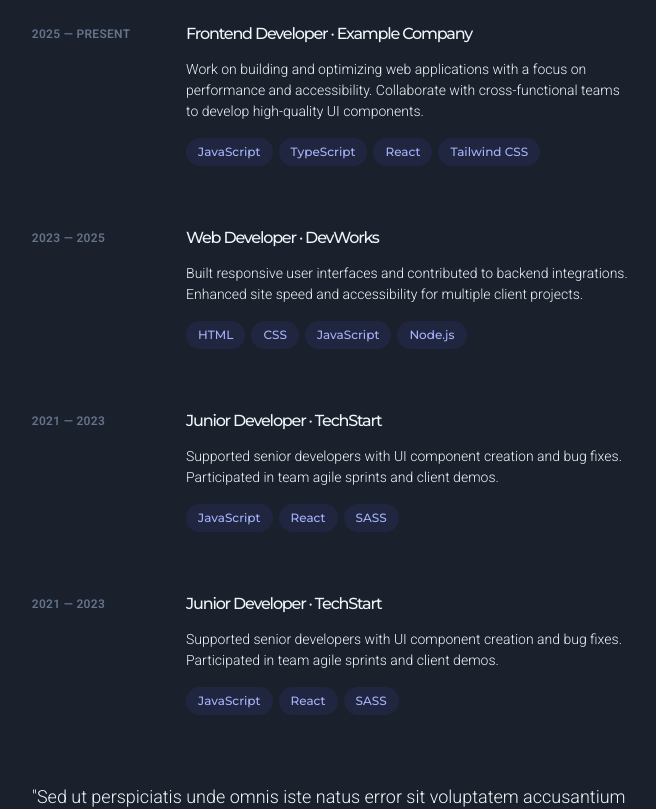
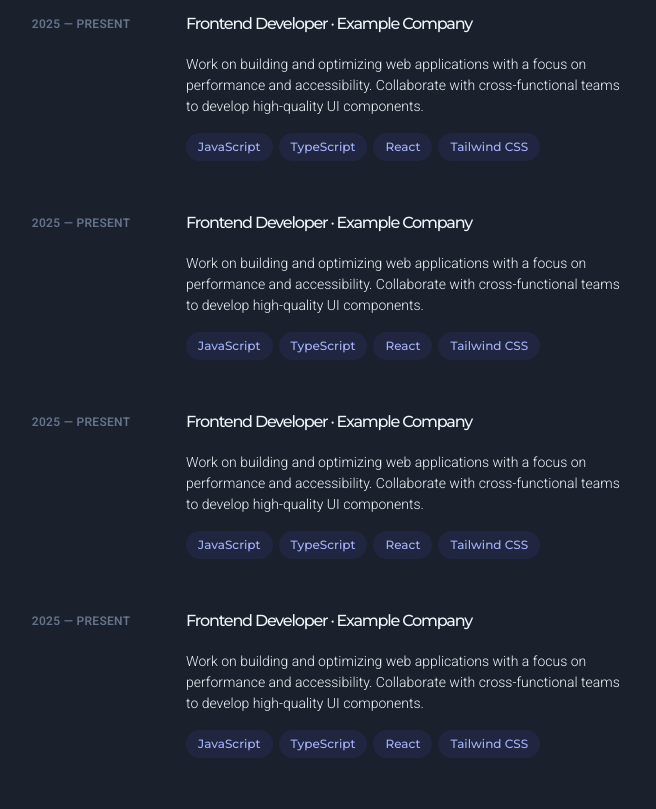
Before and after one commit to devmoenagy/monagy.com, a React (Create React App) app in the folder client/: page / in a window 1280 px wide. Shown: the part 700-1509 px from the top of the page, without its empty margins (599-1255 px from the left). Built offline with nearby package versions, Linux system fonts and the light colour scheme.

Commit message:
Cards Padding

```diff
--- a/client/src/pages/Home.tsx
+++ b/client/src/pages/Home.tsx
@@ -139,59 +139,55 @@ const Home = () => {
             <ol className="list-none">
               <li className="mb-12">
                 <div className="group relative grid pb-1 transition-all sm:grid-cols-8 sm:gap-8 md:gap-4 lg:hover:!opacity-100 lg:group-hover/list:opacity-50">
-                  <div className="absolute -inset-x-4 -inset-y-4 z-0 hidden rounded-md transition motion-reduce:transition-none lg:-inset-x-6 lg:block lg:group-hover:bg-slate-100 dark:lg:group-hover:bg-slate-800/50 lg:group-hover:shadow-[inset_0_1px_0_0_rgba(148,163,184,0.1)] lg:group-hover:drop-shadow-lg"></div>
-                  <header className="z-10 mb-2 lg:mt-3 text-xs font-semibold uppercase tracking-wide text-slate-500 sm:col-span-2">
+                  {/* Background Hover Effect with Increased Padding */}
+                  <div className="absolute -inset-x-4 -inset-y-5 z-0 hidden rounded-md transition motion-reduce:transition-none lg:-inset-x-6 lg:block lg:group-hover:bg-slate-100 dark:lg:group-hover:bg-slate-800/50 lg:group-hover:shadow-[inset_0_1px_0_0_rgba(148,163,184,0.1)] lg:group-hover:drop-shadow-lg"></div>
+
+                  {/* Left Section: Ensure Date is at the Top */}
+                  <header className="z-10 mt-0.5 mb-4 text-xs font-semibold uppercase tracking-wide text-slate-500 sm:col-span-2 flex items-start">
                     2025 — Present
                   </header>
-                  <div className="z-10 sm:col-span-6">
-                    <h3 className="font-medium leading-snug text-text">
-                      <div>
+
+                  {/* Right Section: Ensure Title is Fully Flush */}
+                  <div className="z-10 sm:col-span-6 flex flex-col items-start">
+                    <h3 className="font-medium leading-snug text-text flex items-start">
                       <a
                         className="inline-flex items-baseline font-medium leading-tight text-text hover:text-indigo-300 focus-visible:text-indigo-300 group/link text-base"
                         href="https://www.example.com"
                         target="_blank"
                         rel="noreferrer noopener"
                       >
-                          <span className="absolute -inset-x-4 -inset-y-2.5 hidden rounded md:-inset-x-6 md:-inset-y-4 lg:block"></span>
-                          <span>
-                            Frontend Developer ·{" "}
-                            <span className="inline-block">
-                              Example Company
-                            </span>
+                        <span className="absolute -inset-x-4 -inset-y-2.5 hidden rounded md:-inset-x-6 md:-inset-y-3 lg:block"></span>
+
+                        {/* Remove inline-block and ensure alignment */}
+                        <span className="flex items-start">
+                          Frontend Developer · Example Company
                         </span>
                       </a>
-                      </div>
                     </h3>
+
                     <p className="mt-2 text-sm leading-normal">
                       Work on building and optimizing web applications with a
                       focus on performance and accessibility. Collaborate with
                       cross-functional teams to develop high-quality UI
                       components.
                     </p>
+
                     <ul
                       className="mt-2 flex flex-wrap"
                       aria-label="Technologies used"
                     >
-                      <li className="mr-1.5 mt-2">
+                      {[
+                        "JavaScript",
+                        "TypeScript",
+                        "React",
+                        "Tailwind CSS",
+                      ].map((tech) => (
+                        <li key={tech} className="mr-1.5 mt-2">
                           <div className="flex items-center rounded-full bg-indigo-500/10 px-3 py-1 text-xs font-medium leading-5 text-indigo-300">
-                          JavaScript
+                            {tech}
                           </div>
                         </li>
-                      <li className="mr-1.5 mt-2">
-                        <div className="flex items-center rounded-full bg-indigo-500/10 px-3 py-1 text-xs font-medium leading-5 text-indigo-300">
-                          TypeScript
-                        </div>
-                      </li>
-                      <li className="mr-1.5 mt-2">
-                        <div className="flex items-center rounded-full bg-indigo-500/10 px-3 py-1 text-xs font-medium leading-5 text-indigo-300">
-                          React
-                        </div>
-                      </li>
-                      <li className="mr-1.5 mt-2">
-                        <div className="flex items-center rounded-full bg-indigo-500/10 px-3 py-1 text-xs font-medium leading-5 text-indigo-300">
-                          Tailwind CSS
-                        </div>
-                      </li>
+                      ))}
                     </ul>
                   </div>
                 </div>
@@ -199,56 +195,55 @@ const Home = () => {
 
               <li className="mb-12">
                 <div className="group relative grid pb-1 transition-all sm:grid-cols-8 sm:gap-8 md:gap-4 lg:hover:!opacity-100 lg:group-hover/list:opacity-50">
-                  <div className="absolute -inset-x-4 -inset-y-4 z-0 hidden rounded-md transition motion-reduce:transition-none lg:-inset-x-6 lg:block lg:group-hover:bg-slate-100 dark:lg:group-hover:bg-slate-800/50 lg:group-hover:shadow-[inset_0_1px_0_0_rgba(148,163,184,0.1)] lg:group-hover:drop-shadow-lg"></div>
-                  <header className="z-10 mb-2 lg:mt-3 text-xs font-semibold uppercase tracking-wide text-slate-500 sm:col-span-2">
-                    2023 — 2025
+                  {/* Background Hover Effect with Increased Padding */}
+                  <div className="absolute -inset-x-4 -inset-y-5 z-0 hidden rounded-md transition motion-reduce:transition-none lg:-inset-x-6 lg:block lg:group-hover:bg-slate-100 dark:lg:group-hover:bg-slate-800/50 lg:group-hover:shadow-[inset_0_1px_0_0_rgba(148,163,184,0.1)] lg:group-hover:drop-shadow-lg"></div>
+
+                  {/* Left Section: Ensure Date is at the Top */}
+                  <header className="z-10 mt-0.5 mb-4 text-xs font-semibold uppercase tracking-wide text-slate-500 sm:col-span-2 flex items-start">
+                    2025 — Present
                   </header>
-                  <div className="z-10 sm:col-span-6">
-                    <h3 className="font-medium leading-snug text-text">
-                      <div>
+
+                  {/* Right Section: Ensure Title is Fully Flush */}
+                  <div className="z-10 sm:col-span-6 flex flex-col items-start">
+                    <h3 className="font-medium leading-snug text-text flex items-start">
                       <a
                         className="inline-flex items-baseline font-medium leading-tight text-text hover:text-indigo-300 focus-visible:text-indigo-300 group/link text-base"
-                          href="https://www.devworks.com"
+                        href="https://www.example.com"
                         target="_blank"
                         rel="noreferrer noopener"
                       >
-                          <span className="absolute -inset-x-4 -inset-y-2.5 hidden rounded md:-inset-x-6 md:-inset-y-4 lg:block"></span>
-                          <span>
-                            Web Developer ·{" "}
-                            <span className="inline-block">DevWorks</span>
+                        <span className="absolute -inset-x-4 -inset-y-2.5 hidden rounded md:-inset-x-6 md:-inset-y-3 lg:block"></span>
+
+                        {/* Remove inline-block and ensure alignment */}
+                        <span className="flex items-start">
+                          Frontend Developer · Example Company
                         </span>
                       </a>
-                      </div>
                     </h3>
+
                     <p className="mt-2 text-sm leading-normal">
-                      Built responsive user interfaces and contributed to
-                      backend integrations. Enhanced site speed and
-                      accessibility for multiple client projects.
+                      Work on building and optimizing web applications with a
+                      focus on performance and accessibility. Collaborate with
+                      cross-functional teams to develop high-quality UI
+                      components.
                     </p>
+
                     <ul
                       className="mt-2 flex flex-wrap"
                       aria-label="Technologies used"
                     >
-                      <li className="mr-1.5 mt-2">
+                      {[
+                        "JavaScript",
+                        "TypeScript",
+                        "React",
+                        "Tailwind CSS",
+                      ].map((tech) => (
+                        <li key={tech} className="mr-1.5 mt-2">
                           <div className="flex items-center rounded-full bg-indigo-500/10 px-3 py-1 text-xs font-medium leading-5 text-indigo-300">
-                          HTML
+                            {tech}
                           </div>
                         </li>
-                      <li className="mr-1.5 mt-2">
-                        <div className="flex items-center rounded-full bg-indigo-500/10 px-3 py-1 text-xs font-medium leading-5 text-indigo-300">
-                          CSS
-                        </div>
-                      </li>
-                      <li className="mr-1.5 mt-2">
-                        <div className="flex items-center rounded-full bg-indigo-500/10 px-3 py-1 text-xs font-medium leading-5 text-indigo-300">
-                          JavaScript
-                        </div>
-                      </li>
-                      <li className="mr-1.5 mt-2">
-                        <div className="flex items-center rounded-full bg-indigo-500/10 px-3 py-1 text-xs font-medium leading-5 text-indigo-300">
-                          Node.js
-                        </div>
-                      </li>
+                      ))}
                     </ul>
                   </div>
                 </div>
@@ -256,51 +251,55 @@ const Home = () => {
 
               <li className="mb-12">
                 <div className="group relative grid pb-1 transition-all sm:grid-cols-8 sm:gap-8 md:gap-4 lg:hover:!opacity-100 lg:group-hover/list:opacity-50">
-                  <div className="absolute -inset-x-4 -inset-y-4 z-0 hidden rounded-md transition motion-reduce:transition-none lg:-inset-x-6 lg:block lg:group-hover:bg-slate-100 dark:lg:group-hover:bg-slate-800/50 lg:group-hover:shadow-[inset_0_1px_0_0_rgba(148,163,184,0.1)] lg:group-hover:drop-shadow-lg"></div>
-                  <header className="z-10 mb-2 lg:mt-3 text-xs font-semibold uppercase tracking-wide text-slate-500 sm:col-span-2">
-                    2021 — 2023
+                  {/* Background Hover Effect with Increased Padding */}
+                  <div className="absolute -inset-x-4 -inset-y-5 z-0 hidden rounded-md transition motion-reduce:transition-none lg:-inset-x-6 lg:block lg:group-hover:bg-slate-100 dark:lg:group-hover:bg-slate-800/50 lg:group-hover:shadow-[inset_0_1px_0_0_rgba(148,163,184,0.1)] lg:group-hover:drop-shadow-lg"></div>
+
+                  {/* Left Section: Ensure Date is at the Top */}
+                  <header className="z-10 mt-0.5 mb-4 text-xs font-semibold uppercase tracking-wide text-slate-500 sm:col-span-2 flex items-start">
+                    2025 — Present
                   </header>
-                  <div className="z-10 sm:col-span-6">
-                    <h3 className="font-medium leading-snug text-text">
-                      <div>
+
+                  {/* Right Section: Ensure Title is Fully Flush */}
+                  <div className="z-10 sm:col-span-6 flex flex-col items-start">
+                    <h3 className="font-medium leading-snug text-text flex items-start">
                       <a
                         className="inline-flex items-baseline font-medium leading-tight text-text hover:text-indigo-300 focus-visible:text-indigo-300 group/link text-base"
-                          href="https://www.techstart.com"
+                        href="https://www.example.com"
                         target="_blank"
                         rel="noreferrer noopener"
                       >
-                          <span className="absolute -inset-x-4 -inset-y-2.5 hidden rounded md:-inset-x-6 md:-inset-y-4 lg:block"></span>
-                          <span>
-                            Junior Developer ·{" "}
-                            <span className="inline-block">TechStart</span>
+                        <span className="absolute -inset-x-4 -inset-y-2.5 hidden rounded md:-inset-x-6 md:-inset-y-3 lg:block"></span>
+
+                        {/* Remove inline-block and ensure alignment */}
+                        <span className="flex items-start">
+                          Frontend Developer · Example Company
                         </span>
                       </a>
-                      </div>
                     </h3>
+
                     <p className="mt-2 text-sm leading-normal">
-                      Supported senior developers with UI component creation and
-                      bug fixes. Participated in team agile sprints and client
-                      demos.
+                      Work on building and optimizing web applications with a
+                      focus on performance and accessibility. Collaborate with
+                      cross-functional teams to develop high-quality UI
+                      components.
                     </p>
+
                     <ul
                       className="mt-2 flex flex-wrap"
                       aria-label="Technologies used"
                     >
-                      <li className="mr-1.5 mt-2">
+                      {[
+                        "JavaScript",
+                        "TypeScript",
+                        "React",
+                        "Tailwind CSS",
+                      ].map((tech) => (
+                        <li key={tech} className="mr-1.5 mt-2">
                           <div className="flex items-center rounded-full bg-indigo-500/10 px-3 py-1 text-xs font-medium leading-5 text-indigo-300">
-                          JavaScript
+                            {tech}
                           </div>
                         </li>
-                      <li className="mr-1.5 mt-2">
-                        <div className="flex items-center rounded-full bg-indigo-500/10 px-3 py-1 text-xs font-medium leading-5 text-indigo-300">
-                          React
-                        </div>
-                      </li>
-                      <li className="mr-1.5 mt-2">
-                        <div className="flex items-center rounded-full bg-indigo-500/10 px-3 py-1 text-xs font-medium leading-5 text-indigo-300">
-                          SASS
-                        </div>
-                      </li>
+                      ))}
                     </ul>
                   </div>
                 </div>
@@ -308,57 +307,59 @@ const Home = () => {
 
               <li className="mb-12">
                 <div className="group relative grid pb-1 transition-all sm:grid-cols-8 sm:gap-8 md:gap-4 lg:hover:!opacity-100 lg:group-hover/list:opacity-50">
-                  <div className="absolute -inset-x-4 -inset-y-4 z-0 hidden rounded-md transition motion-reduce:transition-none lg:-inset-x-6 lg:block lg:group-hover:bg-slate-100 dark:lg:group-hover:bg-slate-800/50 lg:group-hover:shadow-[inset_0_1px_0_0_rgba(148,163,184,0.1)] lg:group-hover:drop-shadow-lg"></div>
-                  <header className="z-10 mb-2 lg:mt-3 text-xs font-semibold uppercase tracking-wide text-slate-500 sm:col-span-2">
-                    2021 — 2023
+                  {/* Background Hover Effect with Increased Padding */}
+                  <div className="absolute -inset-x-4 -inset-y-5 z-0 hidden rounded-md transition motion-reduce:transition-none lg:-inset-x-6 lg:block lg:group-hover:bg-slate-100 dark:lg:group-hover:bg-slate-800/50 lg:group-hover:shadow-[inset_0_1px_0_0_rgba(148,163,184,0.1)] lg:group-hover:drop-shadow-lg"></div>
+
+                  {/* Left Section: Ensure Date is at the Top */}
+                  <header className="z-10 mt-0.5 mb-4 text-xs font-semibold uppercase tracking-wide text-slate-500 sm:col-span-2 flex items-start">
+                    2025 — Present
                   </header>
-                  <div className="z-10 sm:col-span-6">
-                    <h3 className="font-medium leading-snug text-text">
-                      <div>
+
+                  {/* Right Section: Ensure Title is Fully Flush */}
+                  <div className="z-10 sm:col-span-6 flex flex-col items-start">
+                    <h3 className="font-medium leading-snug text-text flex items-start">
                       <a
                         className="inline-flex items-baseline font-medium leading-tight text-text hover:text-indigo-300 focus-visible:text-indigo-300 group/link text-base"
-                          href="https://www.techstart.com"
+                        href="https://www.example.com"
                         target="_blank"
                         rel="noreferrer noopener"
                       >
-                          <span className="absolute -inset-x-4 -inset-y-2.5 hidden rounded md:-inset-x-6 md:-inset-y-4 lg:block"></span>
-                          <span>
-                            Junior Developer ·{" "}
-                            <span className="inline-block">TechStart</span>
+                        <span className="absolute -inset-x-4 -inset-y-2.5 hidden rounded md:-inset-x-6 md:-inset-y-3 lg:block"></span>
+
+                        {/* Remove inline-block and ensure alignment */}
+                        <span className="flex items-start">
+                          Frontend Developer · Example Company
                         </span>
                       </a>
-                      </div>
                     </h3>
+
                     <p className="mt-2 text-sm leading-normal">
-                      Supported senior developers with UI component creation and
-                      bug fixes. Participated in team agile sprints and client
-                      demos.
+                      Work on building and optimizing web applications with a
+                      focus on performance and accessibility. Collaborate with
+                      cross-functional teams to develop high-quality UI
+                      components.
                     </p>
+
                     <ul
                       className="mt-2 flex flex-wrap"
                       aria-label="Technologies used"
                     >
-                      <li className="mr-1.5 mt-2">
+                      {[
+                        "JavaScript",
+                        "TypeScript",
+                        "React",
+                        "Tailwind CSS",
+                      ].map((tech) => (
+                        <li key={tech} className="mr-1.5 mt-2">
                           <div className="flex items-center rounded-full bg-indigo-500/10 px-3 py-1 text-xs font-medium leading-5 text-indigo-300">
-                          JavaScript
+                            {tech}
                           </div>
                         </li>
-                      <li className="mr-1.5 mt-2">
-                        <div className="flex items-center rounded-full bg-indigo-500/10 px-3 py-1 text-xs font-medium leading-5 text-indigo-300">
-                          React
-                        </div>
-                      </li>
-                      <li className="mr-1.5 mt-2">
-                        <div className="flex items-center rounded-full bg-indigo-500/10 px-3 py-1 text-xs font-medium leading-5 text-indigo-300">
-                          SASS
-                        </div>
-                      </li>
+                      ))}
                     </ul>
                   </div>
                 </div>
               </li>
-
-              {/* Add more static cards as needed */}
             </ol>
           </section>
           <section id="projects" className="mb-16">
```
Lines whose indentation alone changed are shown as unchanged.
